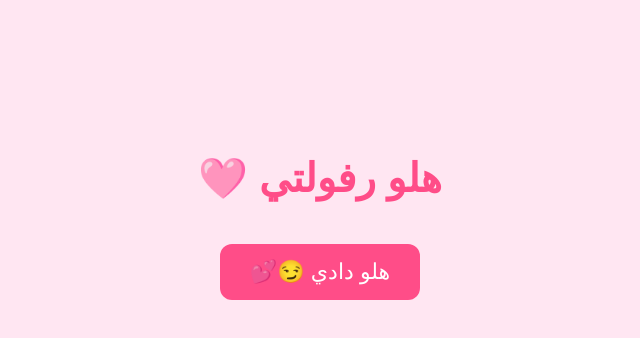
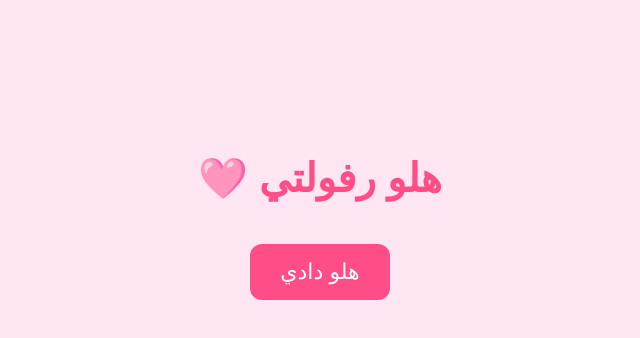
Before and after one commit to IloveU993/Love_story, a plain HTML site: page index.html in a window 1280 px wide. Shown: the whole page, without its empty margins (320-960 px from the left). Drawn offline with Linux system fonts and the light colour scheme.

Commit message:
Update index.html

```diff
--- a/index.html
+++ b/index.html
@@ -32,7 +32,7 @@ button:hover { transform: scale(1.1); }
 
 <h1>هلو رفولتي 🩷</h1>
 
-<button onclick="location.href='step2.html'">هلو دادي 😏💕</button>
+<button onclick="location.href='step2.html'">هلو دادي </button>
 
 </body>
 </html>
```
